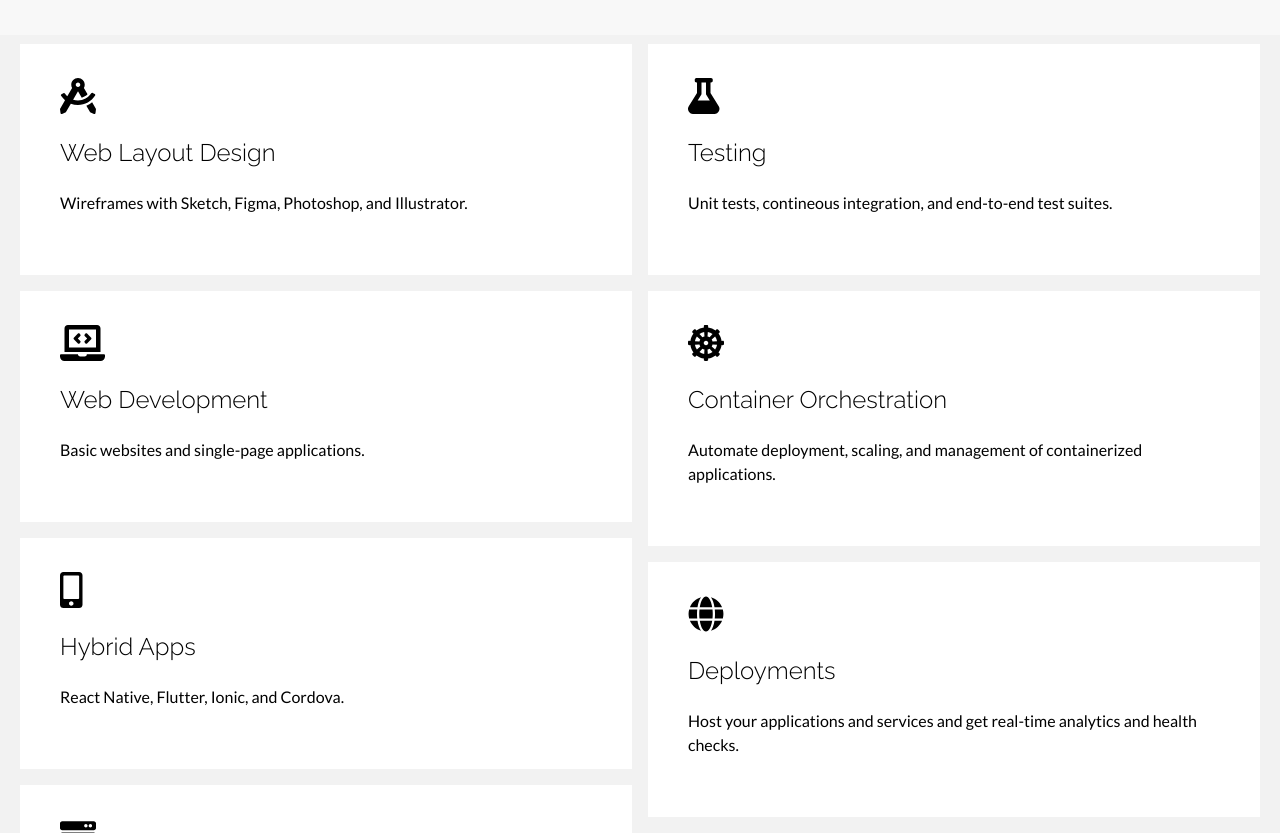
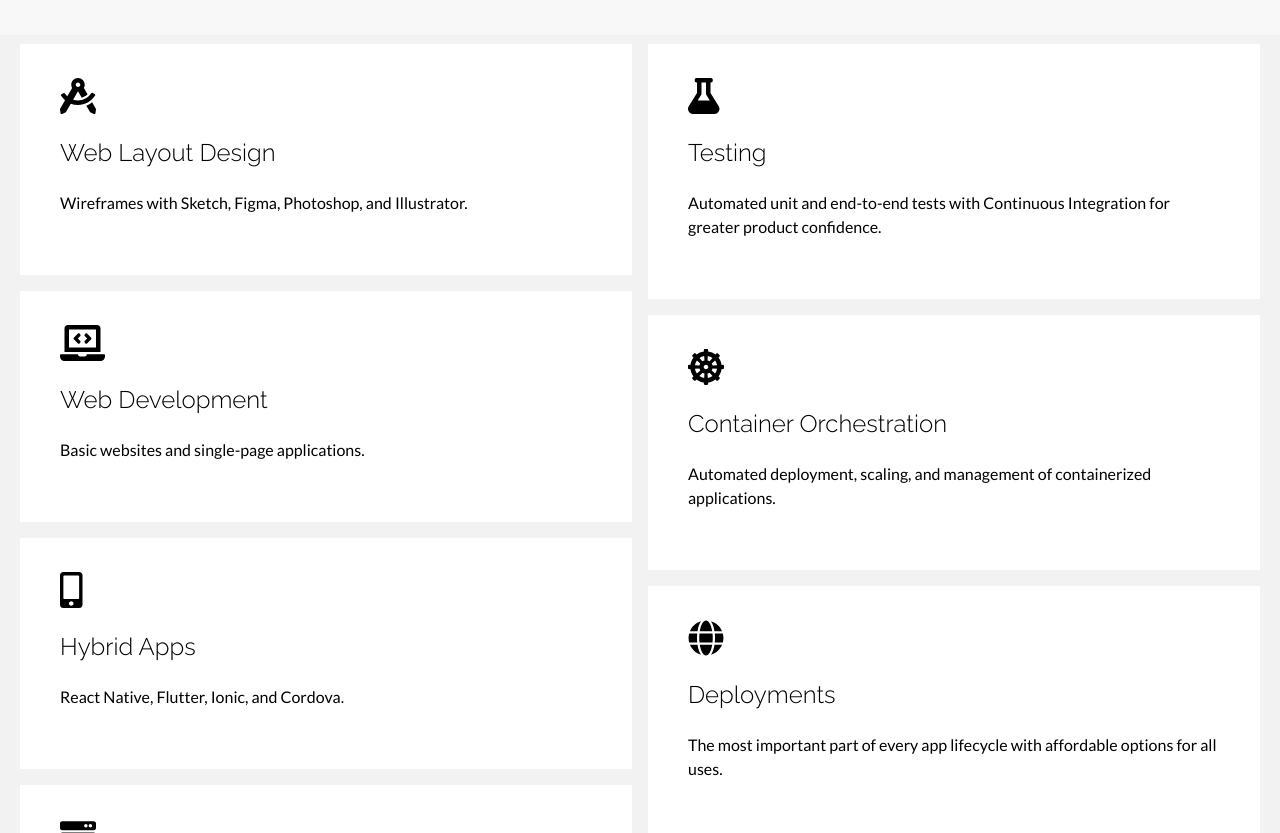
Before and after one commit to juliancoleman/engineering, a Jekyll site: the page built from services.html, in a window 1280 px wide and 900 px high, scrolled down 387 px, cut to the strip 67-900 px from the top of the window. Built offline with Jekyll 4.4.1, drawn with Linux system fonts in a browser that asks for light colours; some of the changed text lies outside the part shown.

Commit message:
Okay, let's increase the right side card content lengths

```diff
--- a/services.html
+++ b/services.html
@@ -30,7 +30,7 @@ layout: default
     <div class="card">
       <div class="icon-container"><i class="fas fa-server"></i></div>
       <h3 class="card-title">Backend Development</h3>
-      <p>Scalable APIs, microservices, and Service Meshes in a multitude of languages, using trusted database management systems such as PostgreSQL, MySQL, Firebase, and MongoDB.</p>
+      <p>Scalable APIs, microservices, and Service Meshes in a multitude of languages, using trusted database management systems.</p>
     </div>
   </div>
 
@@ -38,17 +38,17 @@ layout: default
     <div class="card">
       <div class="icon-container"><i class="fas fa-flask"></i></div>
       <h3 class="card-title">Testing</h3>
-      <p>Unit tests, contineous integration, and end-to-end test suites.</p>
+      <p>Automated unit and end-to-end tests with Continuous Integration for greater product confidence.</p>
     </div>
     <div class="card">
       <div class="icon-container"><i class="fas fa-dharmachakra"></i></div>
       <h3 class="card-title">Container Orchestration</h3>
-      <p>Automate deployment, scaling, and management of containerized applications.</p>
+      <p>Automated deployment, scaling, and management of containerized applications.</p>
     </div>
     <div class="card">
       <div class="icon-container"><i class="fas fa-globe"></i></div>
       <h3 class="card-title">Deployments</h3>
-      <p>Host your applications and services and get real-time analytics and health checks.</p>
+      <p>The most important part of every app lifecycle with affordable options for all uses.</p>
     </div>
   </div>
 </section>
```
